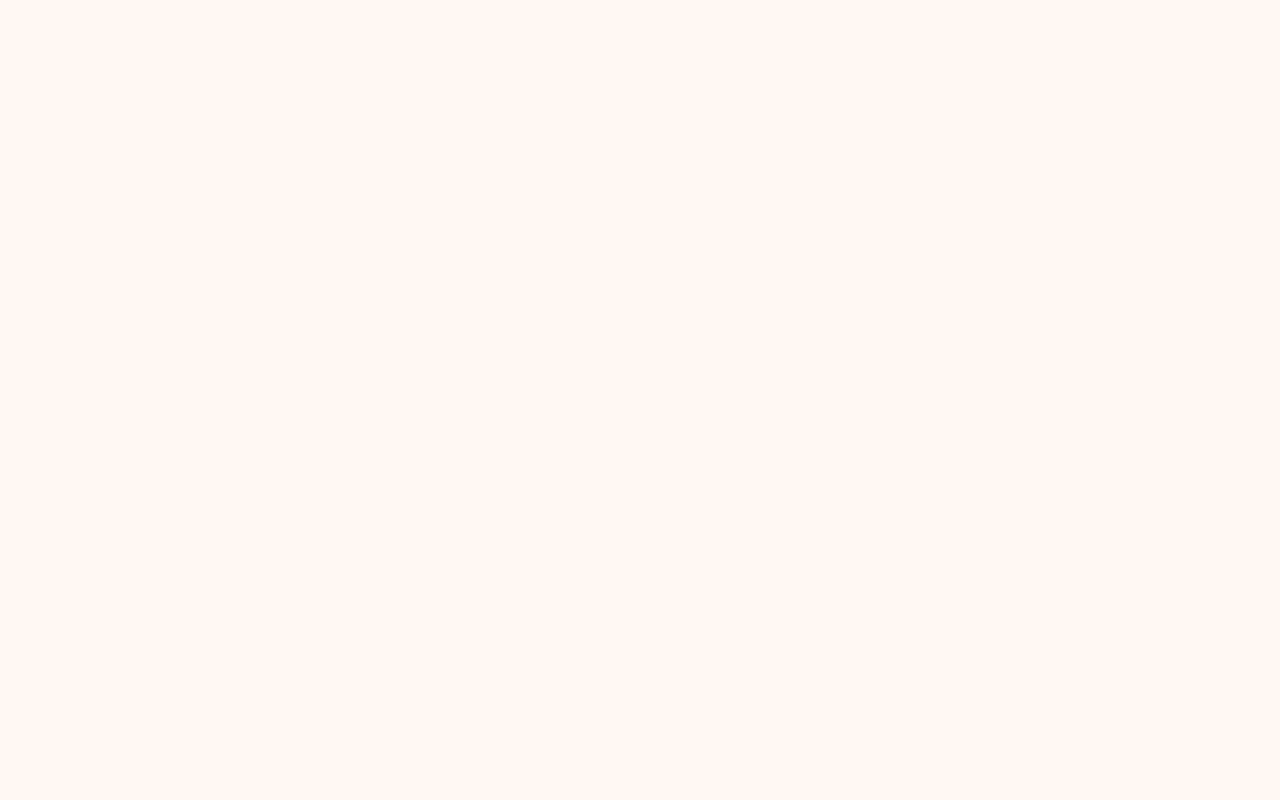
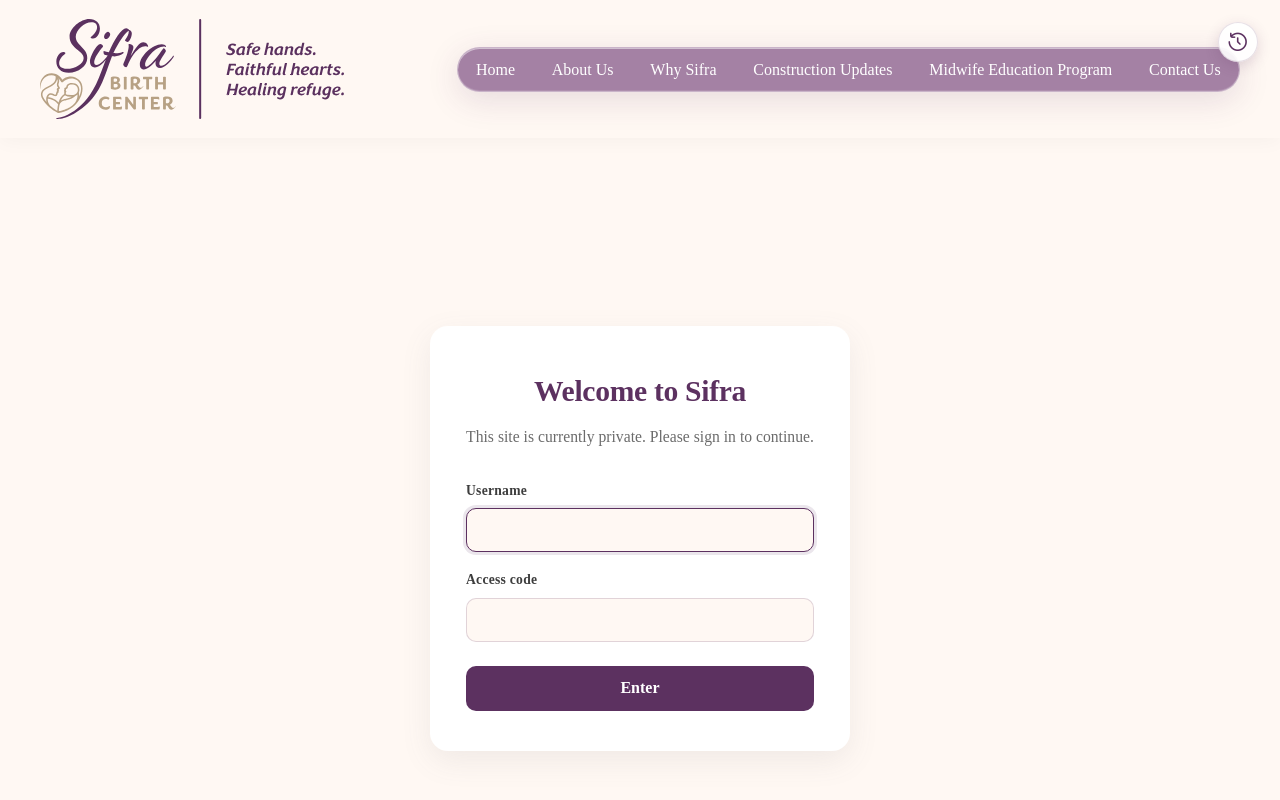
Before and after one commit to grokinhudsie/Sifra-site, a Next.js app: page /unlock in a window 1280 px wide. Before the commit this address had no page. Shown: the top 800 px of the page. Built offline with nearby package versions, Linux system fonts and the light colour scheme; a web font is replaced by a local one.

Commit message:
Reengaged Gate
Main site gate reengaged, with QR donate page open.

```diff
--- /dev/null
+++ b/app/api/unlock/route.js
@@ -0,0 +1,51 @@
+import { NextResponse } from 'next/server';
+import crypto from 'node:crypto';
+
+export const runtime = 'nodejs';
+
+function sha256(value) {
+  return crypto.createHash('sha256').update(String(value)).digest();
+}
+
+function safeNext(value) {
+  if (typeof value !== 'string') return '/';
+  if (!value.startsWith('/') || value.startsWith('//')) return '/';
+  return value;
+}
+
+export async function POST(req) {
+  const form = await req.formData();
+  const submittedUser = String(form.get('username') || '');
+  const submittedPass = String(form.get('passcode') || '');
+  const next = safeNext(form.get('next'));
+
+  const expectedUser = process.env.SITE_USERNAME || '';
+  const expectedPass = process.env.SITE_PASSCODE || '';
+  const secret = process.env.SITE_GATE_SECRET || '';
+
+  const userOk = expectedUser.length > 0 &&
+    crypto.timingSafeEqual(sha256(submittedUser), sha256(expectedUser));
+  const passOk = expectedPass.length > 0 &&
+    crypto.timingSafeEqual(sha256(submittedPass), sha256(expectedPass));
+
+  // Bitwise AND so both comparisons always run (no short-circuit timing leak).
+  const ok = (userOk & passOk) === 1;
+
+  if (!ok || !secret) {
+    const url = new URL('/unlock', req.url);
+    url.searchParams.set('error', '1');
+    if (next !== '/') url.searchParams.set('next', next);
+    return NextResponse.redirect(url, 303);
+  }
+
+  const token = crypto.createHmac('sha256', secret).update('unlocked').digest('hex');
+  const res = NextResponse.redirect(new URL(next, req.url), 303);
+  res.cookies.set('sifra_gate', token, {
+    httpOnly: true,
+    secure: process.env.NODE_ENV === 'production',
+    sameSite: 'lax',
+    path: '/',
+    maxAge: 60 * 60 * 24 * 30,
+  });
+  return res;
+}
--- /dev/null
+++ b/app/unlock/page.js
@@ -0,0 +1,50 @@
+import './unlock.css';
+
+export const metadata = {
+  title: 'Enter — Sifra',
+  robots: { index: false, follow: false },
+};
+
+export default function UnlockPage({ searchParams }) {
+  const next = typeof searchParams?.next === 'string' ? searchParams.next : '/';
+  const error = searchParams?.error === '1';
+
+  return (
+    <div className="unlock-wrap">
+      <div className="unlock-card">
+        <h1>Welcome to Sifra</h1>
+        <p>This site is currently private. Please sign in to continue.</p>
+        <form method="POST" action="/api/unlock" className="unlock-form">
+          <input type="hidden" name="next" value={next} />
+          <label>
+            <span>Username</span>
+            <input
+              type="text"
+              name="username"
+              autoComplete="username"
+              autoCapitalize="none"
+              autoCorrect="off"
+              spellCheck="false"
+              required
+              autoFocus
+            />
+          </label>
+          <label>
+            <span>Access code</span>
+            <input
+              type="text"
+              name="passcode"
+              autoComplete="off"
+              autoCapitalize="none"
+              autoCorrect="off"
+              spellCheck="false"
+              required
+            />
+          </label>
+          {error && <p className="unlock-error">Incorrect username or code. Please try again.</p>}
+          <button type="submit">Enter</button>
+        </form>
+      </div>
+    </div>
+  );
+}
--- /dev/null
+++ b/app/unlock/unlock.css
@@ -0,0 +1,98 @@
+.unlock-wrap {
+  min-height: 100vh;
+  width: 100%;
+  display: flex;
+  align-items: center;
+  justify-content: center;
+  padding: 2rem;
+  background: var(--cream);
+}
+
+.unlock-card {
+  width: 100%;
+  max-width: 420px;
+  background: var(--white);
+  border-radius: 18px;
+  padding: 2.5rem 2.25rem;
+  box-shadow: var(--shadow);
+  text-align: center;
+}
+
+.unlock-card h1 {
+  color: var(--primary);
+  font-size: 1.85rem;
+  margin-bottom: 0.5rem;
+  letter-spacing: -0.01em;
+}
+
+.unlock-card > p {
+  color: var(--muted);
+  font-size: 0.98rem;
+  margin-bottom: 1.75rem;
+}
+
+.unlock-form {
+  display: flex;
+  flex-direction: column;
+  gap: 1rem;
+  text-align: left;
+}
+
+.unlock-form label {
+  display: flex;
+  flex-direction: column;
+  gap: 0.4rem;
+}
+
+.unlock-form label span {
+  font-size: 0.85rem;
+  color: var(--text);
+  font-weight: 600;
+  letter-spacing: 0.02em;
+}
+
+.unlock-form input {
+  font-family: inherit;
+  font-size: 1rem;
+  padding: 0.75rem 0.9rem;
+  border: 1px solid rgba(92, 49, 96, 0.18);
+  border-radius: 10px;
+  background: var(--cream);
+  color: var(--text);
+  outline: none;
+  transition: border-color 0.15s ease, box-shadow 0.15s ease;
+}
+
+.unlock-form input:focus {
+  border-color: var(--primary);
+  box-shadow: 0 0 0 3px rgba(92, 49, 96, 0.12);
+}
+
+.unlock-error {
+  margin: 0;
+  color: #b03a3a;
+  font-size: 0.9rem;
+  text-align: center;
+}
+
+.unlock-form button {
+  margin-top: 0.5rem;
+  font-family: inherit;
+  font-size: 1rem;
+  font-weight: 600;
+  padding: 0.85rem 1rem;
+  border: none;
+  border-radius: 10px;
+  background: var(--primary);
+  color: var(--white);
+  cursor: pointer;
+  transition: background 0.15s ease, transform 0.05s ease;
+}
+
+.unlock-form button:hover {
+  background: var(--secondary);
+}
+
+.unlock-form button:active {
+  transform: translateY(1px);
+}
```
Also changed, not shown: middleware.js (+44 -6 lines).
